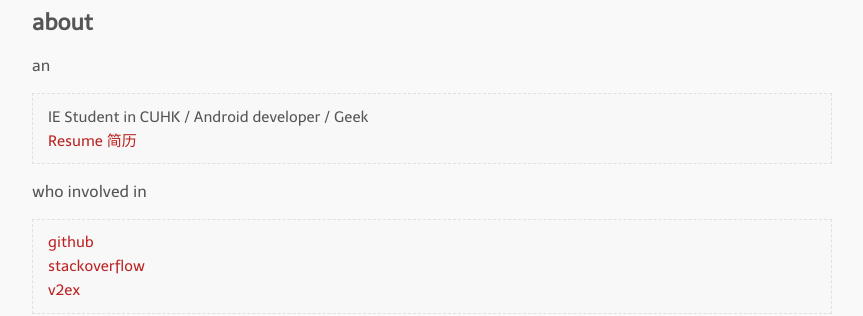
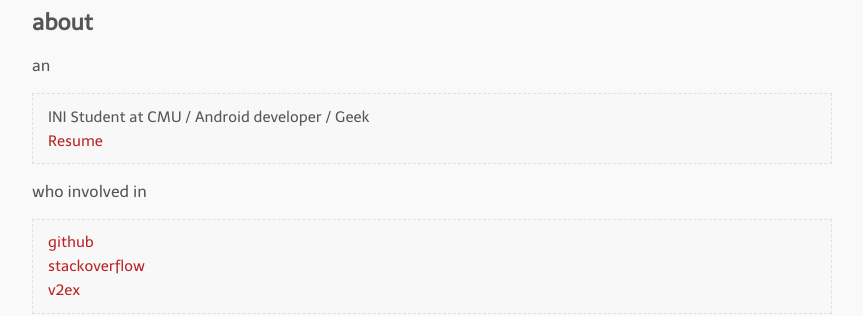
Before and after one commit to grayy921013/grayy921013.github.io, a Jekyll site: the page built from about.markdown, in a window 1280 px wide. Shown: the part 139-455 px from the top of the page, without its empty margins (208-1071 px from the left). Built offline with Jekyll 4.4.1, drawn with Linux system fonts in a browser that asks for light colours; nearby versions of some CDN libraries.

Commit message:
about page updated

```diff
--- a/about.markdown
+++ b/about.markdown
@@ -5,8 +5,8 @@ layout: page
 
 an
 
-> IE Student in CUHK / Android developer / Geek
-> [Resume](media/files/resume.pdf) [简历](media/files/简历.pdf)
+> INI Student at CMU / Android developer / Geek
+> [Resume](media/files/resume.pdf)
 
 who involved in
 
```
Also changed, not shown: 3 other files.
